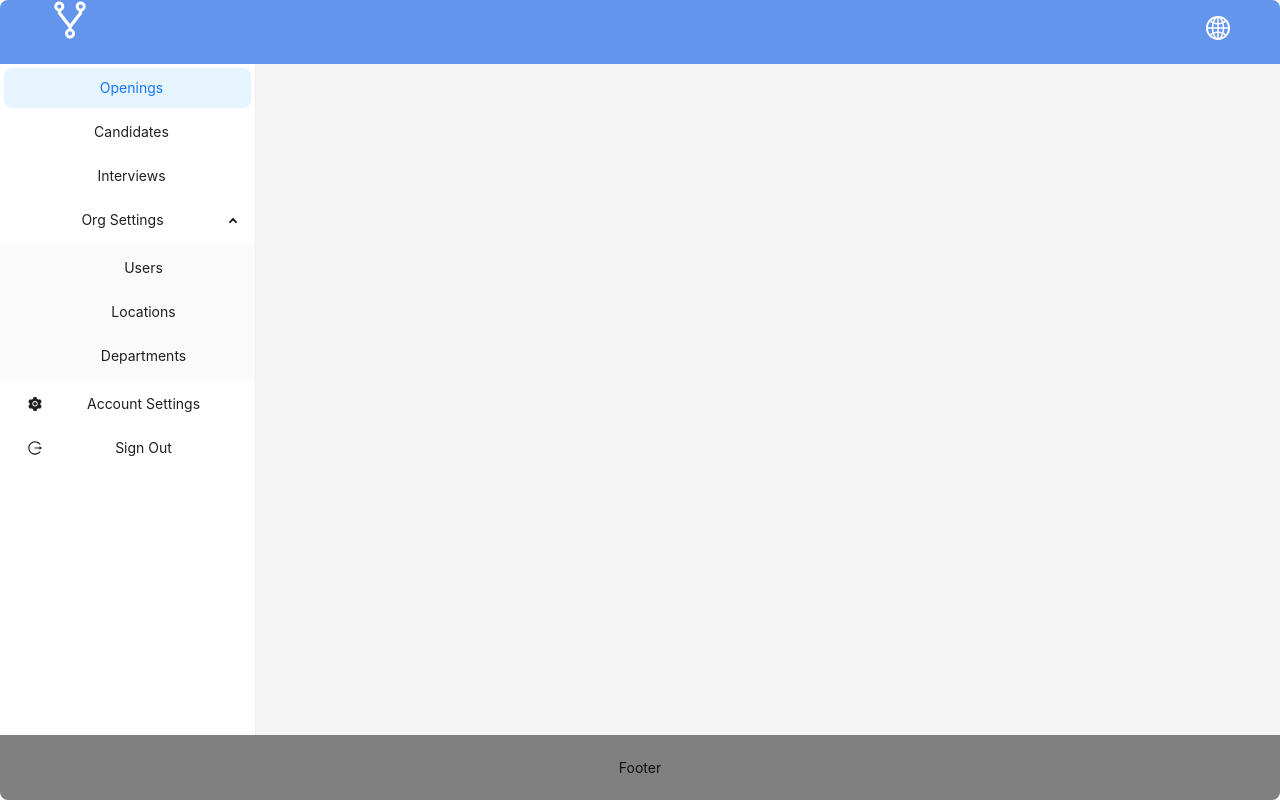
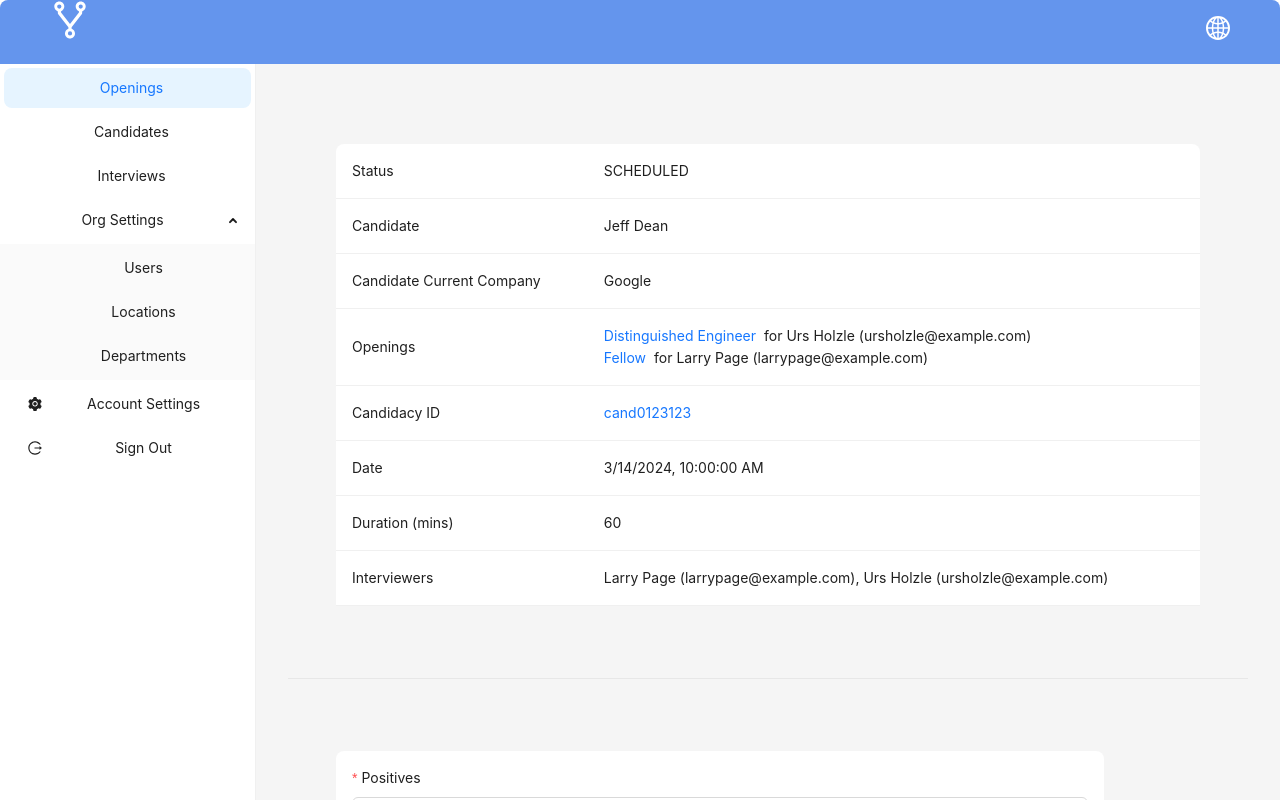
Before and after one commit to vetchium/vetchium, a React (Create React App) app in the folder erised/: page /interview/1 in a window 1280 px wide. Both pictures are taken after a click on the button "Sign In". Shown: the top 800 px of the page. Built offline with nearby package versions, Linux system fonts and the light colour scheme.

Commit message:
Interview page and forms

```diff
--- a/erised/src/Styles.tsx
+++ b/erised/src/Styles.tsx
@@ -54,6 +54,10 @@ export const formSelectStyle = {
   width: "100%",
 };
 
+export const formRadioStyle = {
+  width: "100%",
+};
+
 export const createOpeningFormStyle = {
   backgroundColor: "white",
   margin: "3rem",
--- a/erised/src/components/Router.tsx
+++ b/erised/src/components/Router.tsx
@@ -1,14 +1,15 @@
 import { Route, Routes } from "react-router-dom";
 import Applications from "../pages/Applications";
+import Candidacy from "../pages/Candidacy";
+import Candidates from "../pages/Candidates";
+import CreateInterview from "../pages/CreateInterview";
 import CreateOpening from "../pages/CreateOpening";
 import Departments from "../pages/Departments";
+import Interview from "../pages/Interview";
+import Interviews from "../pages/Interviews";
 import LocationSelector from "../pages/Locations";
 import Openings from "../pages/Openings";
 import Users from "../pages/Users";
-import Candidates from "../pages/Candidates";
-import Candidacy from "../pages/Candidacy";
-import CreateInterview from "../pages/CreateInterview";
-import Interviews from "../pages/Interviews";
 
 function Router() {
   return (
@@ -24,6 +25,7 @@ function Router() {
         path="/create-interview/:candidacy_id"
         element={<CreateInterview />}
       />
+      <Route path="/interview/:interview_id" element={<Interview />} />
       <Route path="/interviews" element={<Interviews />} />
       <Route path="/create-opening" element={<CreateOpening />} />
       <Route path="/org-settings" element={<div>Org Settings</div>} />
--- /dev/null
+++ b/erised/src/forms/InterviewCancelForm.tsx
@@ -0,0 +1,19 @@
+import { Button, Form, Switch } from "antd";
+import { t } from "i18next";
+
+function InterviewCancelForm() {
+  return (
+    <Form>
+      <Form.Item label={t("interviews.cancel_notice")}>
+        <Switch defaultChecked />
+      </Form.Item>
+      <Form.Item>
+        <Button type="primary" htmlType="submit" danger>
+          {t("interviews.cancel_interview")}
+        </Button>
+      </Form.Item>
+    </Form>
+  );
+}
+
+export default InterviewCancelForm;
--- /dev/null
+++ b/erised/src/forms/InterviewFeedbackForm.tsx
@@ -0,0 +1,133 @@
+import { Button, Divider, Form, Radio } from "antd";
+import { formItemStyle, formRadioStyle, formStyle } from "../Styles";
+import t from "../i18n/i18n";
+import TextArea from "antd/lib/input/TextArea";
+
+function onFinish(values: any) {
+  console.log(values);
+}
+
+function onFinishFailed(errorInfo: any) {
+  console.log(errorInfo);
+}
+
+function validateResult(rule: any, value: any) {
+  if (value === "") {
+    return Promise.reject("Please select a result");
+  }
+  return Promise.resolve();
+}
+
+function validatePositives(rule: any, value: any) {
+  if (value === "") {
+    return Promise.reject("Please enter positives");
+  }
+  return Promise.resolve();
+}
+
+function validateNegatives(rule: any, value: any) {
+  if (value === "") {
+    return Promise.reject("Please enter negatives");
+  }
+  return Promise.resolve();
+}
+
+function validateSummary(rule: any, value: any) {
+  if (value === "") {
+    return Promise.reject("Please enter summary");
+  }
+  return Promise.resolve();
+}
+
+function InterviewFeedbackForm() {
+  return (
+    <Form
+      onFinish={onFinish}
+      onFinishFailed={onFinishFailed}
+      style={formStyle}
+      layout="vertical"
+    >
+      <Form.Item
+        label={t("interview_feedback_form.positives")}
+        name="positives"
+        rules={[{ required: true, validator: validatePositives }]}
+        style={formItemStyle}
+      >
+        <TextArea
+          rows={4}
+          placeholder={t("interview_feedback_form.positives_placeholder")}
+        />
+      </Form.Item>
+      <Form.Item
+        label={t("interview_feedback_form.negatives")}
+        name="negatives"
+        rules={[{ required: true, validator: validateNegatives }]}
+        style={formItemStyle}
+      >
+        <TextArea
+          rows={4}
+          placeholder={t("interview_feedback_form.negatives_placeholder")}
+        />
+      </Form.Item>
+      <Form.Item
+        label={t("interview_feedback_form.summary")}
+        name="summary"
+        rules={[{ required: true, validator: validateSummary }]}
+        style={formItemStyle}
+      >
+        <TextArea
+          rows={4}
+          placeholder={t("interview_feedback_form.summary_placeholder")}
+        />
+      </Form.Item>
+      <Form.Item
+        label={t("interview_feedback_form.result")}
+        name="result"
+        rules={[{ required: true, validator: validateResult }]}
+        style={formItemStyle}
+      >
+        <Radio.Group
+          defaultValue="YES"
+          buttonStyle="solid"
+          style={formRadioStyle}
+        >
+          <Radio.Button value="STRONG_YES">
+            {t("interview_feedback_form.strong_yes")}
+          </Radio.Button>
+          <Radio.Button value="YES">
+            {t("interview_feedback_form.yes")}
+          </Radio.Button>
+          <Radio.Button value="NO">
+            {t("interview_feedback_form.no")}
+          </Radio.Button>
+          <Radio.Button value="STRONG_NO">
+            {t("interview_feedback_form.strong_no")}
+          </Radio.Button>
+        </Radio.Group>
+      </Form.Item>
+      <Divider />
+
+      <Form.Item
+        label={t("interview_feedback_form.candidate_feedback")}
+        name="candidateFeedback"
+        rules={[]}
+        style={formItemStyle}
+      >
+        <TextArea
+          rows={4}
+          placeholder={t(
+            "interview_feedback_form.candidate_feedback_placeholder"
+          )}
+        />
+      </Form.Item>
+
+      <Form.Item>
+        <Button type="primary" htmlType="submit">
+          {t("interview_feedback_form.submit_feedback")}
+        </Button>
+      </Form.Item>
+    </Form>
+  );
+}
+
+export default InterviewFeedbackForm;
--- a/erised/src/i18n/en/index.ts
+++ b/erised/src/i18n/en/index.ts
@@ -70,18 +70,41 @@ export default {
     notes_too_long: "Notes cannot be longer than 500 characters",
   },
 
+  interview_feedback_form: {
+    candidate_feedback: "Candidate Feedback",
+    candidate_feedback_placeholder: "Share feedback that should be shared with the candidate",
+    negatives: "Negatives",
+    negatives_placeholder: "Negatives",
+    no: "No",
+    positives: "Positives",
+    positives_placeholder: "Positives",
+    result: "Result",
+    strong_no: "Strong No",
+    strong_yes: "Strong Yes",
+    submit_feedback: "Submit Feedback",
+    summary: "Summary",
+    summary_placeholder: "Summary",
+    yes: "Yes",
+  },
+
   interviews: {
     candidate: "Candidate",
-    openings: "Openings",
+    candidate_current_company: "Candidate Current Company",
+    candidacy_id: "Candidacy ID",
+    cancel_interview: "Cancel Interview",
+    cancel_notice: "Send Cancellation email",
     date: "Date",
+    duration: "Duration (mins)",
+    evaluation_report: "Evaluation Report",
+    evaluation_result: "Evaluation Result",
+    evaluation_status: "Evaluation Status",
     interview_id: "Interview ID",
     interviewers: "Interviewers",
+    openings: "Openings",
     status: "Status",
     view_calendar: "Calendar",
     view_list: "Listview",
-    evaluation_status: "Evaluation Status",
-    evaluation_result: "Evaluation Result",
-    evaluation_report: "Evaluation Report",
+    for: "for",
   },
 
   job_type: {
--- /dev/null
+++ b/erised/src/pages/Interview.tsx
@@ -0,0 +1,109 @@
+import { Divider, Flex, Space, Table, Typography } from "antd";
+import { t } from "i18next";
+import { Link } from "react-router-dom";
+import InterviewCancelForm from "../forms/InterviewCancelForm";
+import InterviewFeedbackForm from "../forms/InterviewFeedbackForm";
+
+const { Text } = Typography;
+
+const data = {
+  interviewId: "INT-001",
+  interviewStatus: "SCHEDULED",
+  openings: [
+    {
+      id: "JAN14-1",
+      title: "Distinguished Engineer",
+      hiringManager: { name: "Urs Holzle", email: "ursholzle@example.com" },
+    },
+    {
+      id: "JAN14-2",
+      title: "Fellow",
+      hiringManager: { name: "Larry Page", email: "larrypage@example.com" },
+    },
+  ],
+  candidacyId: "cand0123123",
+  date: "2024-03-14T10:00:00Z",
+  durationInMins: 60,
+  candidateName: "Jeff Dean",
+  candidateCurrentCompany: "Google",
+  interviewers: [
+    { name: "Larry Page", email: "larrypage@example.com" },
+    { name: "Urs Holzle", email: "ursholzle@example.com" },
+  ],
+};
+
+export default function Interview() {
+  const columns = [
+    {
+      title: "Field Name",
+      dataIndex: "field",
+      key: "field",
+    },
+    {
+      title: "Value",
+      dataIndex: "value",
+      key: "value",
+    },
+  ];
+
+  const dataSource = [
+    { key: "1", field: t("interviews.status"), value: data.interviewStatus },
+    { key: "2", field: t("interviews.candidate"), value: data.candidateName },
+    {
+      key: "3",
+      field: t("interviews.candidate_current_company"),
+      value: data.candidateCurrentCompany,
+    },
+    {
+      key: "4",
+      field: t("interviews.openings"),
+      value: data.openings.map((opening) => (
+        <>
+          <Space key={opening.id}>
+            <Link to={`/opening/${opening.id}`}>{opening.title}</Link>
+            <Text>
+              {t("interviews.for")} {opening.hiringManager.name} (
+              {opening.hiringManager.email})
+            </Text>
+          </Space>
+          <br />
+        </>
+      )),
+    },
+    {
+      key: "5",
+      field: t("interviews.candidacy_id"),
+      value: (
+        <Link to={`/candidacy/${data.candidacyId}`}>{data.candidacyId}</Link>
+      ),
+    },
+    {
+      key: "6",
+      field: t("interviews.date"),
+      value: new Date(data.date).toLocaleString(),
+    },
+    { key: "7", field: t("interviews.duration"), value: data.durationInMins },
+    {
+      key: "8",
+      field: t("interviews.interviewers"),
+      value: data.interviewers.map((i) => `${i.name} (${i.email})`).join(", "),
+    },
+  ];
+
+  return (
+    <Flex vertical style={{ margin: "2rem" }}>
+      <Table
+        dataSource={dataSource}
+        columns={columns}
+        pagination={false}
+        showHeader={false}
+        style={{ border: "none", margin: "3rem" }}
+      />
+      <Divider />
+      <InterviewFeedbackForm />
+      <Divider />
+      <InterviewCancelForm />
+      <Divider />
+    </Flex>
+  );
+}
--- a/erised/src/pages/Interviews.tsx
+++ b/erised/src/pages/Interviews.tsx
@@ -87,6 +87,9 @@ export default function Interviews() {
       title: t("interviews.interview_id"),
       dataIndex: "interviewId",
       key: "interviewId",
+      render: (interviewId: string) => (
+        <Link to={`/interview/${interviewId}`}>{interviewId}</Link>
+      ),
     },
     {
       title: t("interviews.status"),
```
